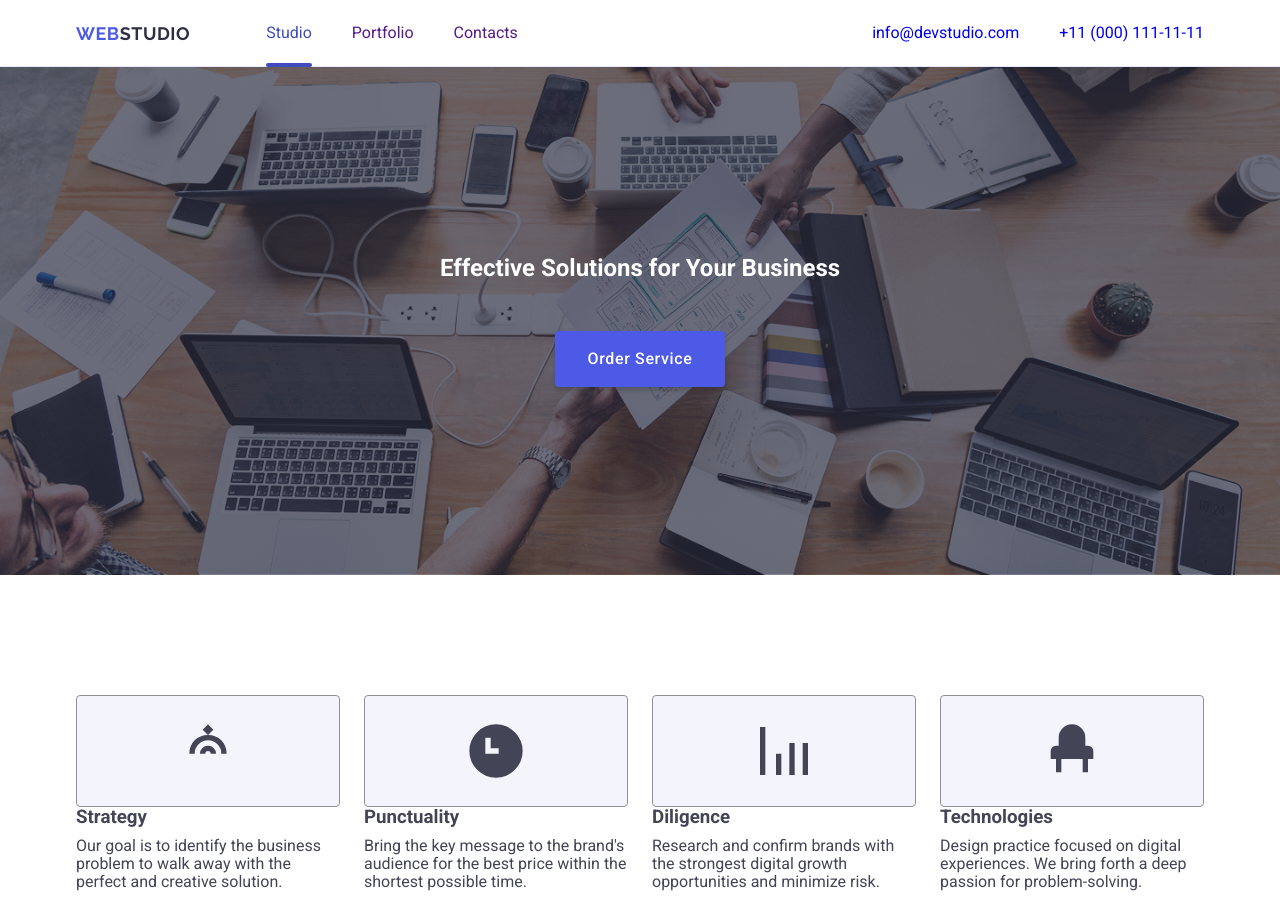
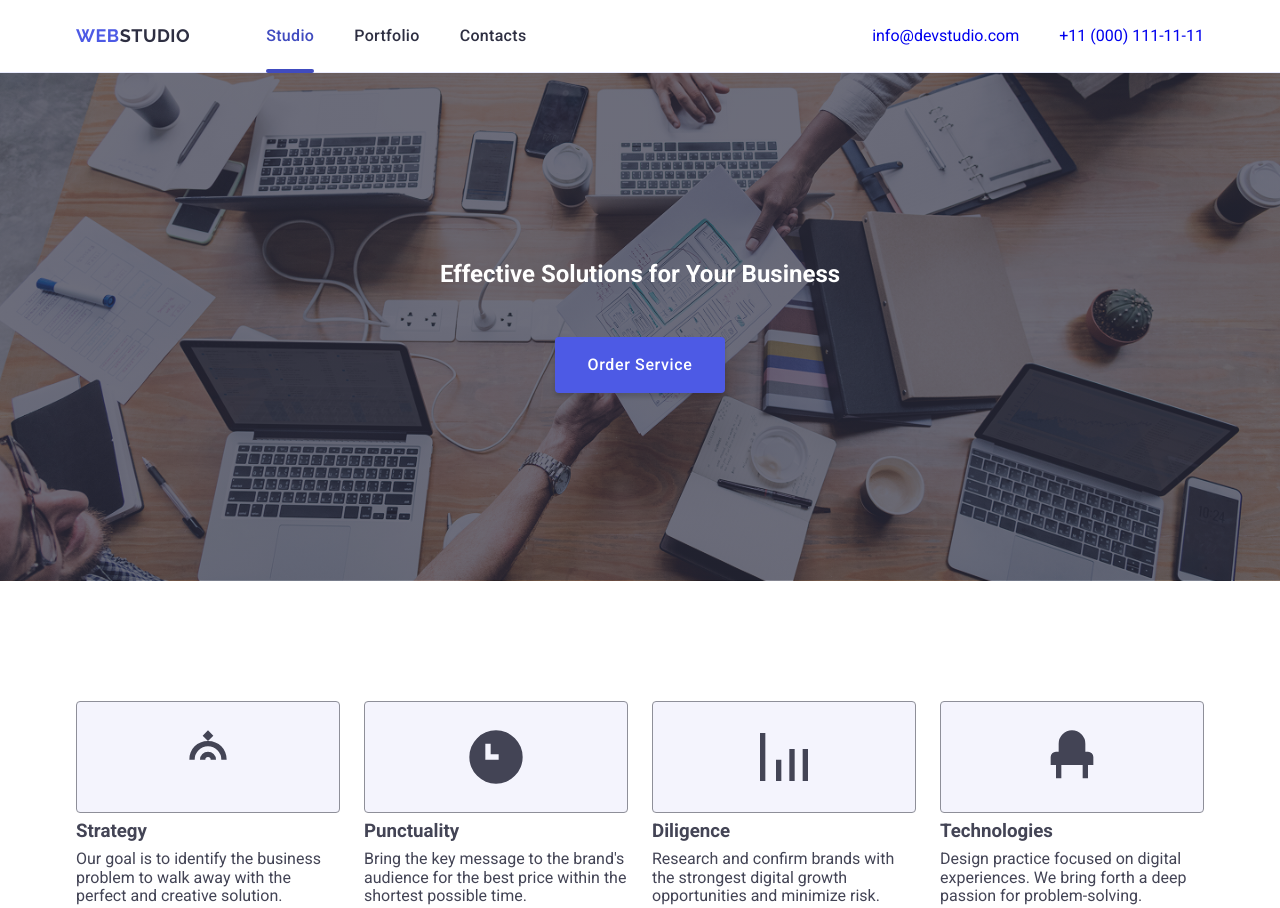
Before and after one commit to EkaterinaRudakova930817/goit-markup-hw-04, a plain HTML site: page index.html in a window 1280 px wide. Shown: the top 908 px of the page. Drawn offline with nearby package versions, Linux system fonts and the light colour scheme.

Commit message:
final fix nav + features spacing

```diff
--- a/css/styles.css
+++ b/css/styles.css
@@ -78,6 +78,14 @@ img {
 .menu-link {
     display: block;
     padding: 24px 0;
+    position: relative;
+        transition: color 250ms cubic-bezier(0.4, 0, 0.2, 1);
+        font-weight: 500;
+            font-size: 16px;
+            line-height: 1.5;
+            letter-spacing: 0.02em;
+            color: #2e2f42;
+
 }
 
 .contacts {
@@ -396,10 +404,7 @@ background-color: #ffffff;
     fill: #f4f4fd;
 }
 
-.menu-link {
-    position: relative;
-    transition: color 250ms cubic-bezier(0.4, 0, 0.2, 1);
-}
+
 
 .menu-link:hover,
 .menu-link:focus {
@@ -443,7 +448,7 @@ background-color: #ffffff;
     background-color: #f4f4fd;
     border: 1px solid #8e8f99;
     border-radius: 4px;
-    gap: 24px;
+    margin-bottom: 8px;
 }
 
 .footer-container {
```
